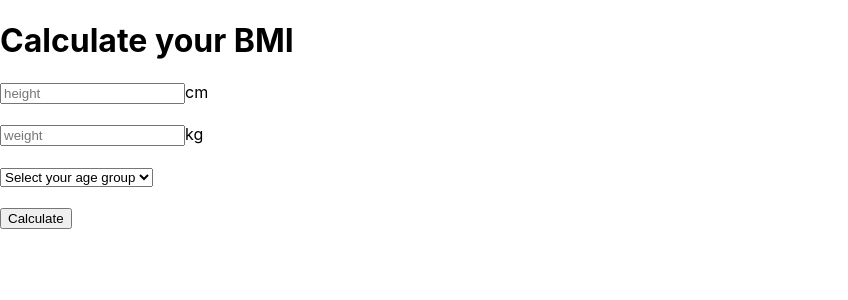
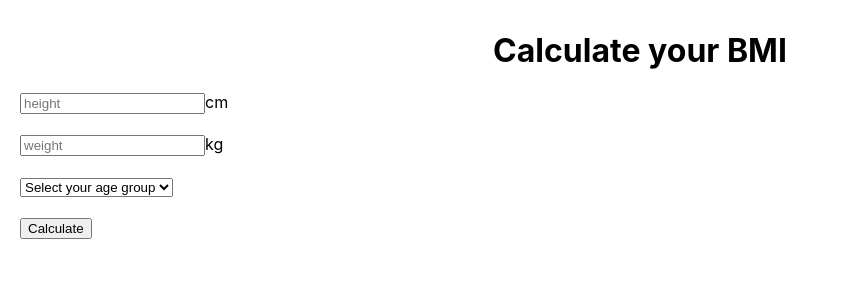
Before and after one commit to susumoa/bmi-calculator, a React (Create React App) app: page / in a window 1280 px wide. Shown: the top 300 px of the page, without its empty margins (0-848 px from the left). Built offline with nearby package versions, Linux system fonts and the light colour scheme.

Commit message:
style container

```diff
--- /dev/null
+++ b/src/components/BmiInput.css
@@ -0,0 +1,13 @@
+.container {
+  display: flex;
+  flex-direction: column;
+  margin: 10px 20px;
+}
+
+h1 {
+  text-align: center;
+}
+
+.input-container {
+
+}
--- a/src/components/BmiInput.js
+++ b/src/components/BmiInput.js
@@ -1,6 +1,7 @@
 import React, {useState} from 'react'
 import Result from './Result'
 import BMIChart from './BMIChart'
+import './BmiInput.css'
 
 const BmiInput = () => {
   const [measurements, setMeasurements] = useState({
@@ -53,8 +54,9 @@ const BmiInput = () => {
   const weightRange = getWeightRange(bmi)
 
   return (
-    <div>
+    <div className='container'>
       <h1>Calculate your BMI</h1>
+      <div className='input-container'>
         <form>
           <input required type='number' min='0' placeholder='height' value={height} onChange={onChange} name='height' />
           <span>cm</span>
@@ -79,9 +81,14 @@ const BmiInput = () => {
           <br />
           <button onClick={calculateBmi}>Calculate</button>
         </form>
+      </div>
       {bmi !== '' && <div>
+        <div className='result-container'>
           <Result bmi={bmi} weightRange={weightRange} />
+        </div>
+        <div className='chart-container'>
           <BMIChart age={age} weightRange={weightRange} />
+        </div>
       </div>}
     </div>
   )
```
Lines whose indentation alone changed are shown as unchanged.
